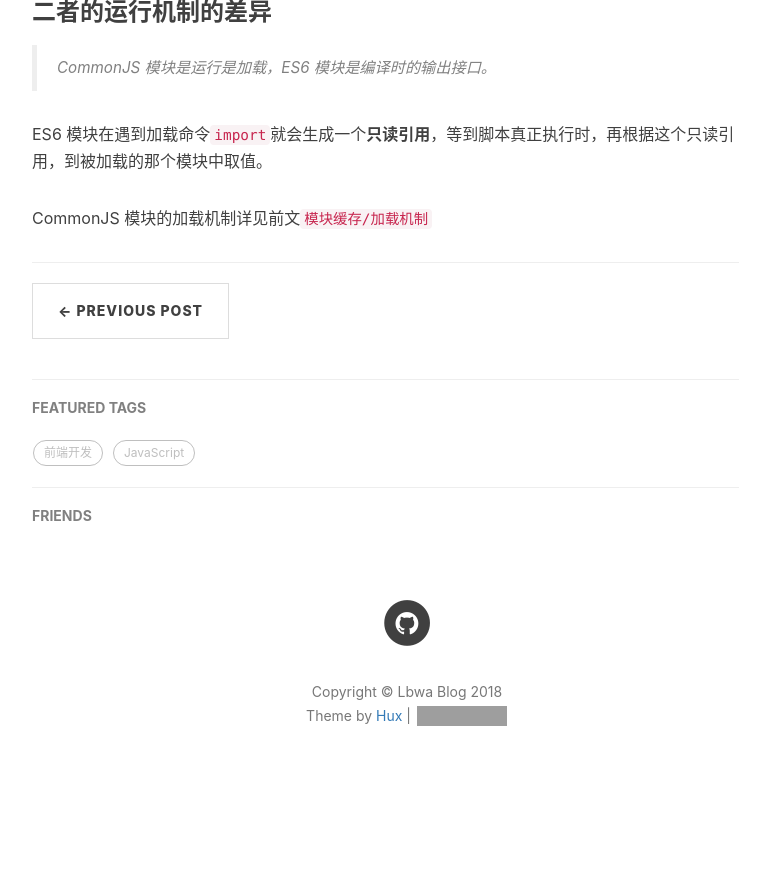
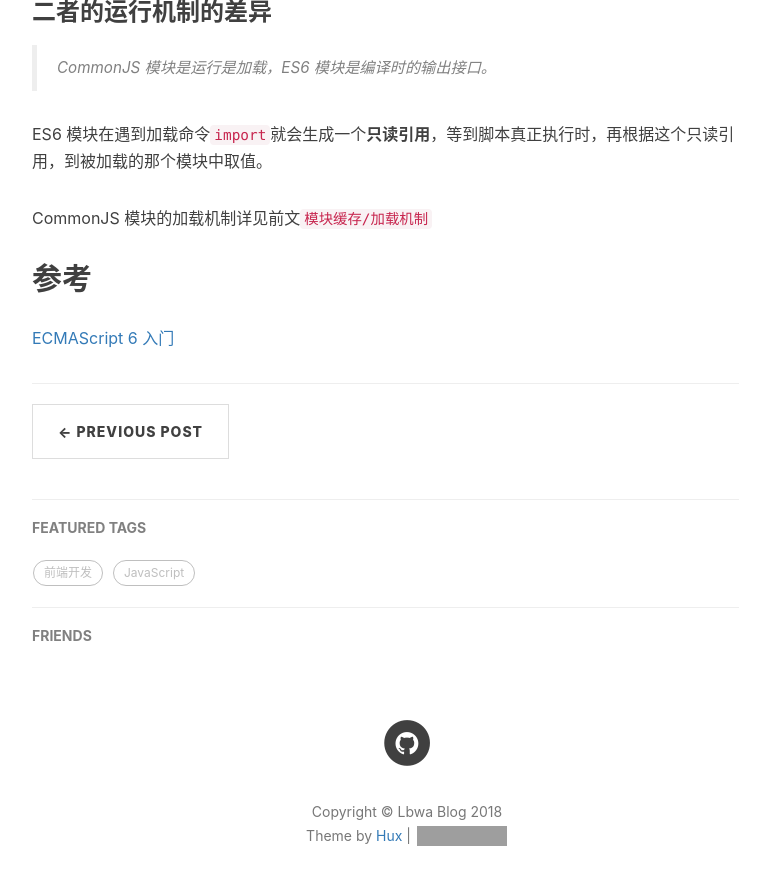
Before and after one commit to lbwa/lbwa.github.io, a Jekyll site: the page built from _posts/2018-2-27-Compared-CommonJS-with-ES6-module.md, in a window 1280 px wide and 900 px high, scrolled down 3255 px. Shown: the top 885 px of the window, without its empty margins (233-996 px from the left). Built offline with Jekyll 4.4.1, drawn with Linux system fonts in a browser that asks for light colours; nearby versions of some CDN libraries; comment, search, counter and statistics services are not loaded; before the commit the page ends 4075 px from its top, so only the background shows below that; grey boxes are pictures that could not be loaded.

Commit message:
修改-添加参考

```diff
--- a/_posts/2018-2-27-Compared-CommonJS-with-ES6-module.md
+++ b/_posts/2018-2-27-Compared-CommonJS-with-ES6-module.md
@@ -87,4 +87,10 @@ ES6 模块在遇到加载命令`import`就会生成一个**只读引用**，等
 
 CommonJS 模块的加载机制详见前文`模块缓存/加载机制`
 
+## 参考
+
+[ECMAScript 6 入门][2]
+
 [1]:http://es6.ruanyifeng.com/#docs/module-loader#%E5%8A%A0%E8%BD%BD%E8%A7%84%E5%88%99
+
+[2]:http://es6.ruanyifeng.com/#docs/module-loader#%E5%8A%A0%E8%BD%BD%E8%A7%84%E5%88%99
```
